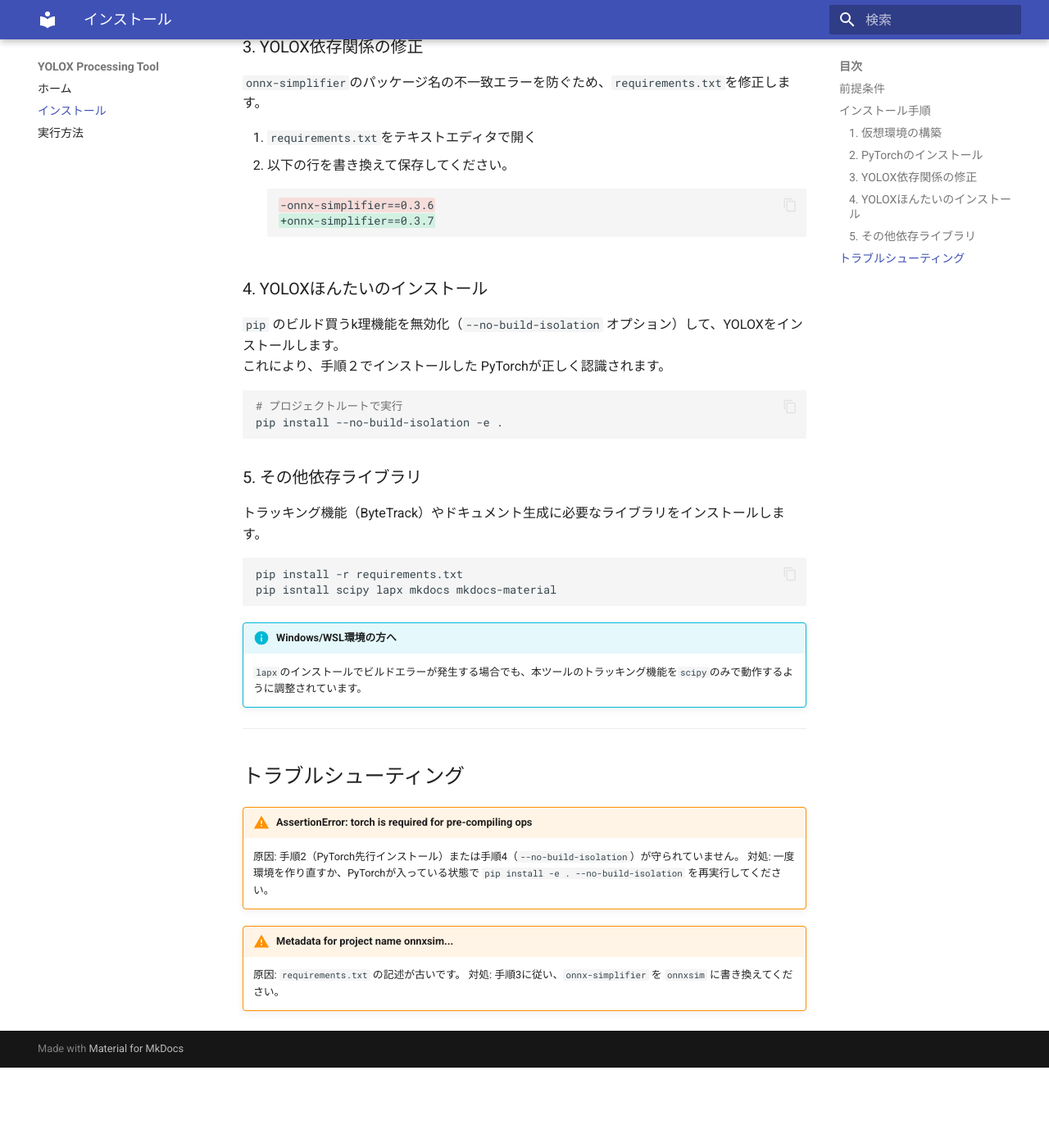
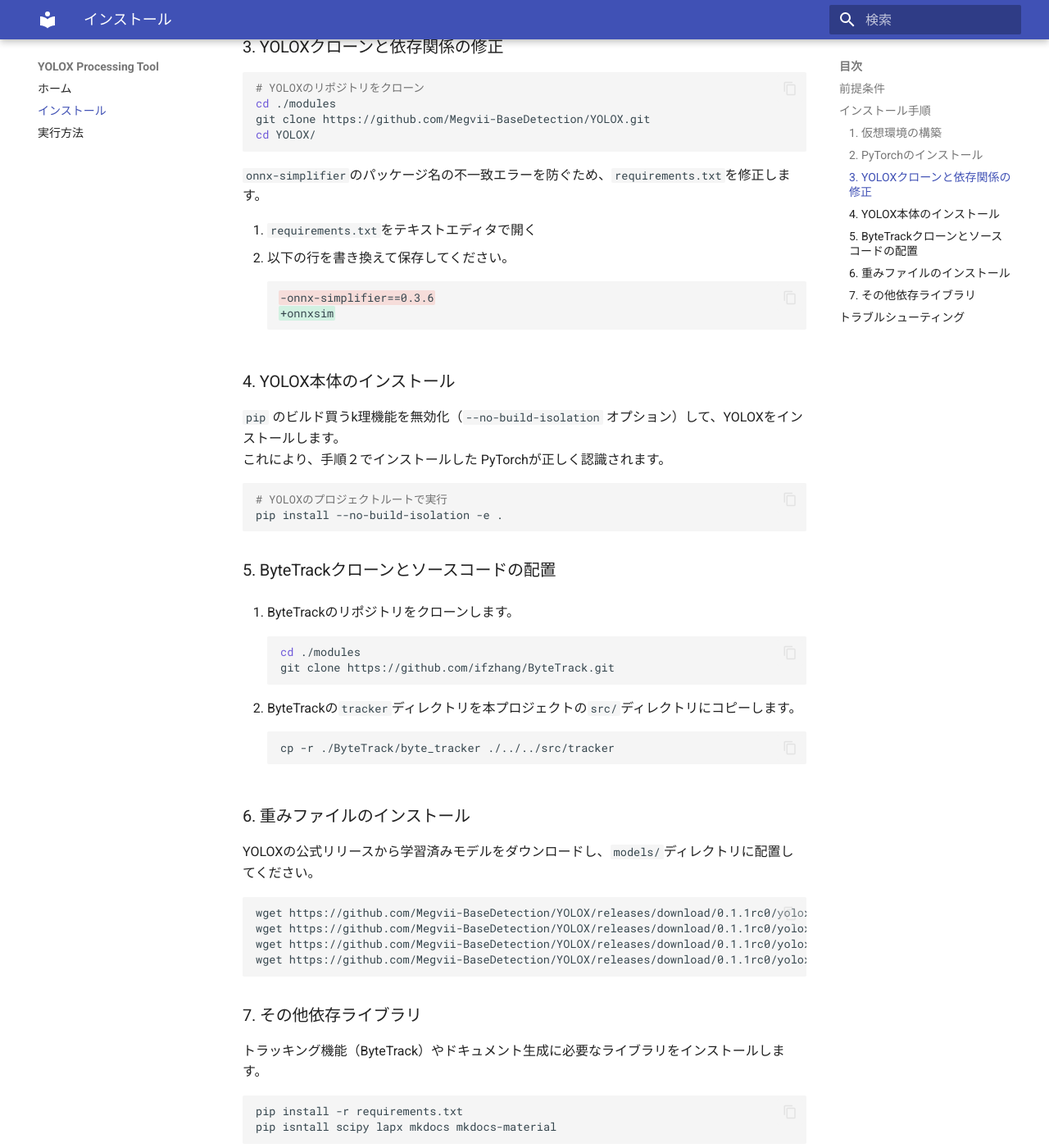
Before and after one commit to tinayla696/yolox_devtool_py, an MkDocs documentation site: the page built from docs/installation.md, in a window 1280 px wide and 1400 px high, scrolled down 1074 px. Shown: the whole window at 82% size. Built offline with MkDocs 1.6.1 and Material for MkDocs 9.7.7, drawn with Linux system fonts in a browser that asks for light colours; before the commit the page ends 2376 px from its top, so only the background shows below that.

````diff
--- a/docs/installation.md
+++ b/docs/installation.md
@@ -35,7 +35,14 @@ YOLOXのインストールスクリプトは、コンパイル時にPyTorchが
     pip install torch torchvision --index-url https://download.pytorch.org/whl/cpu
     ```
 
-### 3. YOLOX依存関係の修正
+### 3. YOLOXクローンと依存関係の修正
+
+```bash
+# YOLOXのリポジトリをクローン
+cd ./modules
+git clone https://github.com/Megvii-BaseDetection/YOLOX.git
+cd YOLOX/
+```
 
 `onnx-simplifier`のパッケージ名の不一致エラーを防ぐため、`requirements.txt`を修正します。
 
@@ -43,20 +50,46 @@ YOLOXのインストールスクリプトは、コンパイル時にPyTorchが
 2. 以下の行を書き換えて保存してください。
         ```diff
         -onnx-simplifier==0.3.6
-        +onnx-simplifier==0.3.7
+        +onnxsim
         ```
 
-### 4.  YOLOXほんたいのインストール
+### 4.  YOLOX本体のインストール
 
 `pip` のビルド買うk理機能を無効化（`--no-build-isolation` オプション）して、YOLOXをインストールします。
 これにより、手順２でインストールした PyTorchが正しく認識されます。
 
 ```bash
-# プロジェクトルートで実行
+# YOLOXのプロジェクトルートで実行
 pip install --no-build-isolation -e .
 ```
 
-### 5. その他依存ライブラリ
+### 5. ByteTrackクローンとソースコードの配置
+
+1. ByteTrackのリポジトリをクローンします。
+
+    ```bash
+    cd ./modules
+    git clone https://github.com/ifzhang/ByteTrack.git
+    ```
+
+2. ByteTrackの`tracker`ディレクトリを本プロジェクトの`src/`ディレクトリにコピーします。
+
+    ```bash
+    cp -r ./ByteTrack/byte_tracker ./../../src/tracker
+    ```
+
+### 6. 重みファイルのインストール
+
+YOLOXの公式リリースから学習済みモデルをダウンロードし、`models/`ディレクトリに配置してください。
+
+```bash
+wget https://github.com/Megvii-BaseDetection/YOLOX/releases/download/0.1.1rc0/yolox_s.pth -P models/
+wget https://github.com/Megvii-BaseDetection/YOLOX/releases/download/0.1.1rc0/yolox_m.pth -P models/
+wget https://github.com/Megvii-BaseDetection/YOLOX/releases/download/0.1.1rc0/yolox_l.pth -P models/
+wget https://github.com/Megvii-BaseDetection/YOLOX/releases/download/0.1.1rc0/yolox_x.pth -P models/
+```
+
+### 7. その他依存ライブラリ
 
 トラッキング機能（ByteTrack）やドキュメント生成に必要なライブラリをインストールします。
 
````
Also changed, not shown: README.md (+8 -2 lines), 1 other file.
